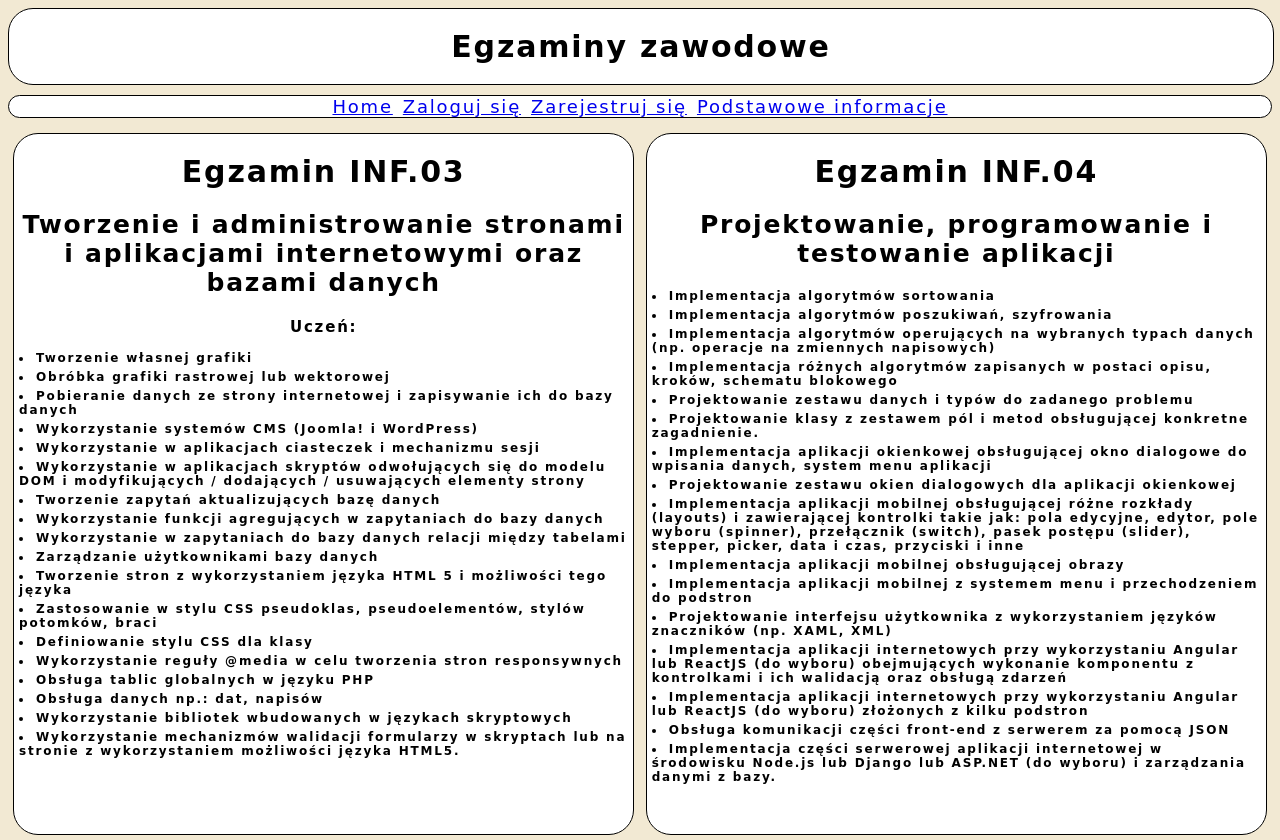
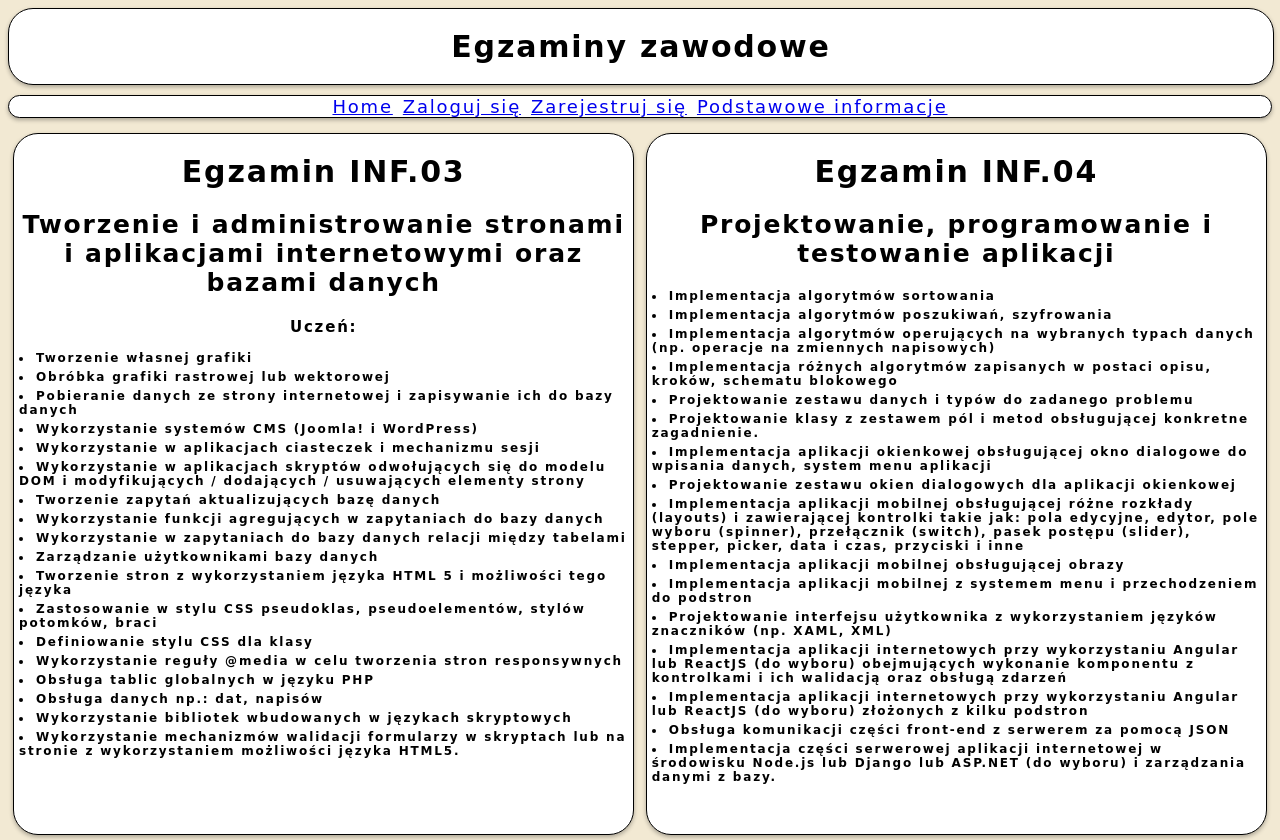
Before and after one commit to Katyusha19-17/Strona-Egzaminow, a PHP site: page /basicInfo.php in a window 1280 px wide. Run offline with PHP 8.4, Linux system fonts and the light colour scheme.

Commit message:
Poprawienie wygladu strony

```diff
--- a/FAQ.css
+++ b/FAQ.css
@@ -67,3 +67,7 @@ p{
 a+a{
     margin-left: 10px;
 }
+
+#navbar a:hover {
+    background-color: #2980b9;
+}
--- a/style2.css
+++ b/style2.css
@@ -24,6 +24,7 @@ h2{
     margin-bottom: 10px;
     width: 100%;
     float: center;
+    box-shadow: 0 2px 4px rgba(0, 0, 0, 0.3);
 }
 
 #navbar{
@@ -36,6 +37,7 @@ h2{
     float: center;
     text-align: center;
     font-size: 18px;
+    box-shadow: 0 2px 4px rgba(0, 0, 0, 0.3);
 }
 
 #left{
@@ -49,6 +51,7 @@ h2{
     height: 700px;
     text-align: center;
     margin: 5px;
+    box-shadow: 0 2px 4px rgba(0, 0, 0, 0.3);
 }
 
 #right{
@@ -62,6 +65,7 @@ h2{
     height: 700px;
     text-align: center;
     margin: 5px;
+    box-shadow: 0 2px 4px rgba(0, 0, 0, 0.3);
 }
 
 li{
@@ -78,3 +82,7 @@ p{
 a+a{
     margin-left: 10px;
 }
+
+#navbar a:hover {
+    background-color: #2980b9;
+}
```
Also changed, not shown: quiz.css (+7 -0 lines), style.css (+8 -0 lines), styleUser.css (+8 -0 lines).
